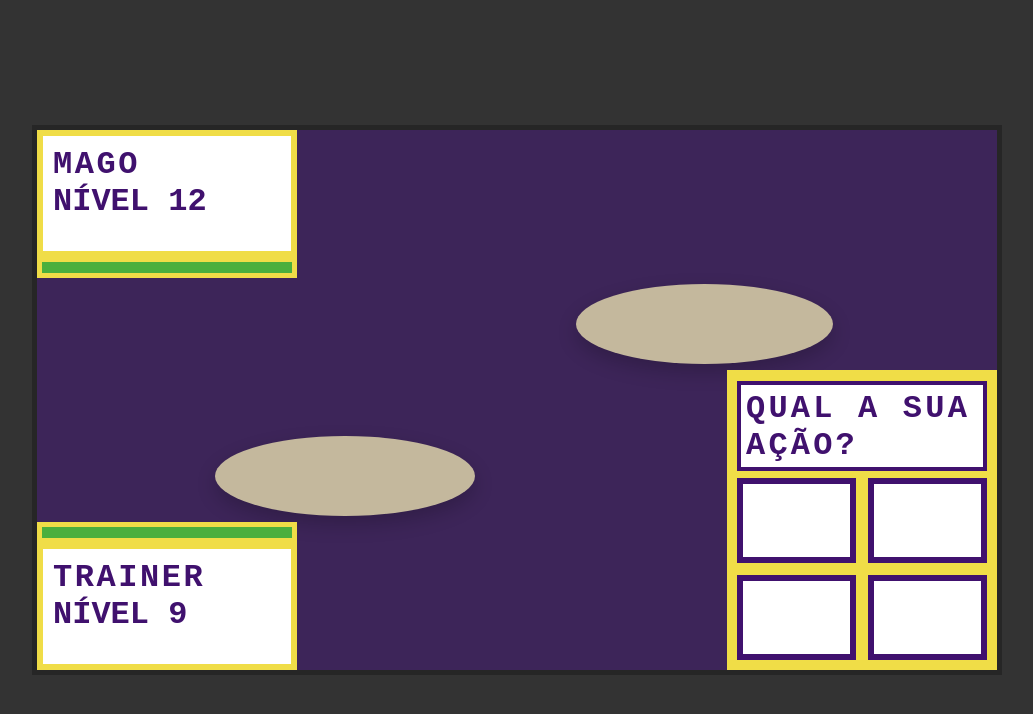
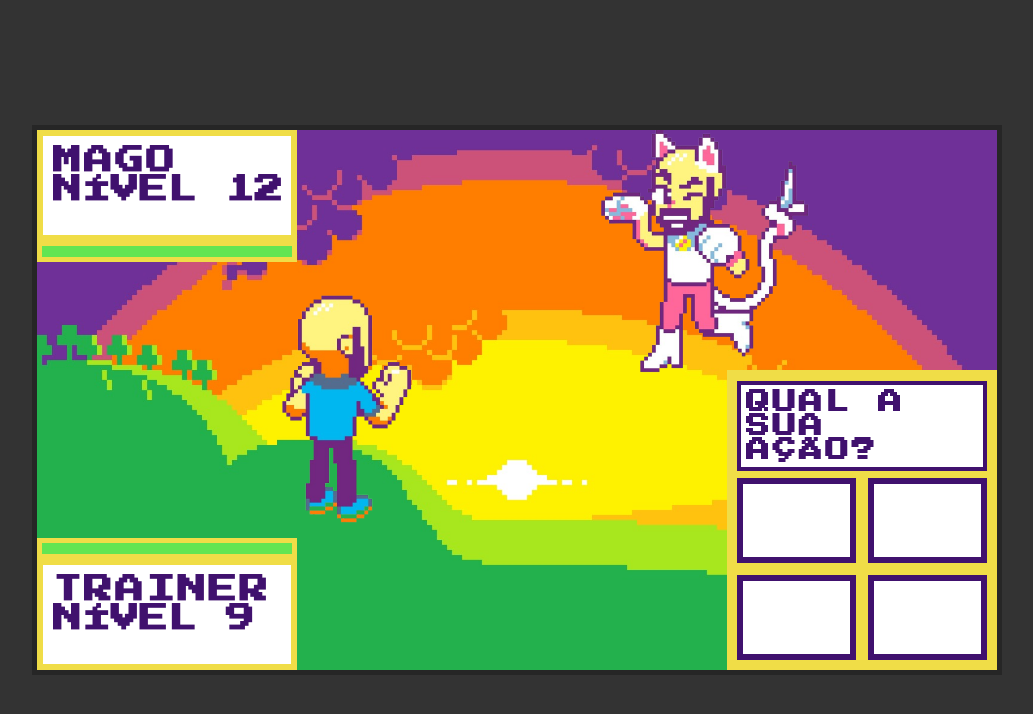
Before and after one commit to MinerimGames/gamejam, a plain HTML site: page index.html in a window 1280 px wide. Shown: the whole page, without its empty margins (123-1156 px from the left). Drawn offline with Linux system fonts and the light colour scheme.

Commit message:
js adicionado

```diff
--- a/index.html
+++ b/index.html
@@ -2,6 +2,9 @@
 <html lang="pt-BR">
 
 <head>
+  <link rel="preconnect" href="https://fonts.googleapis.com">
+  <link rel="preconnect" href="https://fonts.gstatic.com" crossorigin>
+  <link href="https://fonts.googleapis.com/css2?family=Press+Start+2P&display=swap" rel="stylesheet">
   <meta charset="UTF-8" />
   <meta name="viewport" content="width=device-width, initial-scale=1.0" />
   <title>IsleideVerse</title>
@@ -10,9 +13,12 @@
 
 <body>
   <div class="arena">
-     <div class="posição-treiner"></div>
-     <div class="posição-mago"></div>
-
+    <div class="personagem">
+      <img src="assets/isleideDeCostas.png" alt="Isleide de Costas">
+    </div>
+    <div class="inimigo">
+      <img src="assets/isleideFurry.png" alt="Isleide Furry">
+    </div>
   <div class="caixa mago">
     <div class="caixa-nome">MAGO</div>
     <div class="caixa-level">NÍVEL 12</div>
--- a/styles.css
+++ b/styles.css
@@ -10,6 +10,7 @@
 }
 
 body {
+  font-family: "Press Start 2P", system-ui;
   margin: 0;
   min-height: 100vh;
   display: grid;
@@ -19,38 +20,16 @@ body {
 .arena {
   width: 960px;
   aspect-ratio: 16 / 9;
-  background: #3d2559;
+  background-image: url("assets/background.jpeg");
+  background-size: cover;
+  background-position: center;
+  background-repeat: no-repeat;
   padding: 18px;
   position: relative;
   display: grid;
   grid-template-columns: 1.4fr 1fr;
   gap: 18px;
   box-shadow: 0 0 0 5px rgba(0, 0, 0, 0.25);
-}
-
-.posição-treiner {
-    position: absolute;
-    top: 64%;
-    left: 178px;
-    transform: translateY(-50%);
-    width: 260px;
-    height: 80px;
-    background-color: #C4B89D;
-    border-radius: 50%;
-    box-shadow: 0 8px 20px rgba(0, 0, 0, 0.2);
-    z-index: 0;
-}
-
-.posição-mago {
-    position: absolute;
-    top: 154px;
-    right: 164px;
-    width: 257px;
-    height: 80px;
-    background-color: #C4B89D;
-    border-radius: 50%;
-    box-shadow: 0 8px 20px rgba(0, 0, 0, 0.2);
-    z-index: 1;
 }
 
 
@@ -76,20 +55,20 @@ body {
 }
 
 .caixa-nome {
-  font-size: 2rem;
+  font-size: 1.8rem;
   letter-spacing: 0.08em;
   font-weight: bold;
 }
 
 .caixa-level {
-  font-size: 2rem;
+  font-size: 1.8rem;
   font-weight: bold;
 }
 
 .caixa-vidaMago {
-    width: 260px;
-    height: 21px;
-    top: 37px;
+  width: 260px;
+  height: 21px;
+  top: 37px;
     left: -16px;
     border: 5px solid #f0dd47;
     background: #40116e;
@@ -101,13 +80,13 @@ body {
   position: absolute;
   inset: 0;
   width: 100%;
-  background: #4baf3d;
+  background: #63e552;
 }
 
 .caixa-vidaTrainer {
     width: 260px;
     height: 21px;
-    top: -111px;
+    top: -95px;
     left: -16px;
     border: 5px solid #f0dd47;
     background: #40116e;
@@ -119,7 +98,7 @@ body {
   position: absolute;
   inset: 0;
   width: 100%;
-  background: #4baf3d;
+  background: #63e552;
 }
 
 
@@ -142,7 +121,7 @@ body {
   border: 4px solid #40116e;
   padding: 5px;
   height: 90px;
-  font-size: 2rem;
+  font-size: 1.5rem;
   font-weight: bold;
   text-transform: uppercase;
   letter-spacing: 0.1em;
@@ -170,3 +149,31 @@ body {
 .botao-acao:hover {
   background: #f7f3ff;
 }
+
+
+  .personagem{
+    position: absolute;
+    z-index: 2;
+  }
+
+  .personagem img {
+    position: relative;
+    width: 50%;
+    height: auto;
+    left: 60%;
+    top: 50%;
+    transform: translate(-50%, 60%);
+  }
+
+  .inimigo{
+    position: absolute;
+    z-index: 2;
+  }
+
+  .inimigo img {
+    position: relative;
+    width: 50%;
+    height: auto;
+    left: 130%;
+    transform: translate(-50%, 0%);
+  }
```
Also changed, not shown: challenge.js (added, +109 -0 lines), assets/background.jpeg (added), assets/isleideDeCostas.png (added), assets/isleideFurry.png (added). Lines whose indentation alone changed are shown as unchanged.
